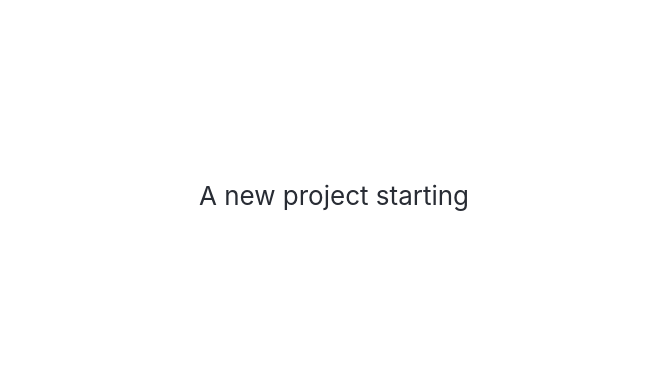
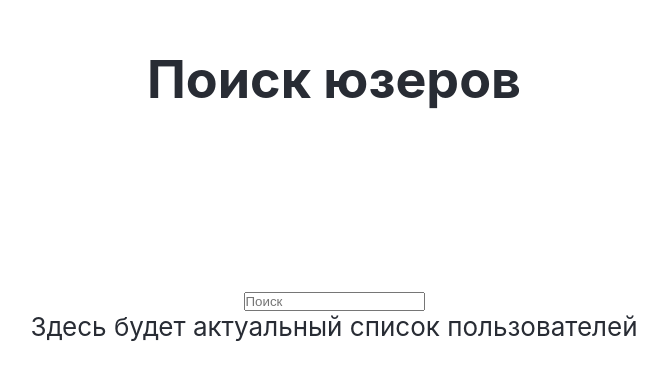
Before and after one commit to Vera869/git_project, a React (Create React App) app: page / in a window 1280 px wide. Shown: the part 205-584 px from the top of the page, without its empty margins (306-973 px from the left). Built offline with nearby package versions, Linux system fonts and the light colour scheme.

Commit message:
+eslint config, sceletapp

```diff
--- a/src/App.js
+++ b/src/App.js
@@ -4,9 +4,20 @@ function App() {
   return (
     <div className="App">
       <header className="App-header">
-        <p>
-          A new project starting
-        </p>
+        <h1>Поиск юзеров</h1>
+        <br></br>
+        <svg>
+         <symbol id="icon-search"  viewBox="0 0 17 18"  xmlns="http://www.w3.org/2000/svg">
+          <path d="M11.9276 12.7748L15.37 17.0644" stroke="white" strokeLinecap="round"/>
+          <circle cx="8.48533" cy="8.48526" r="5.5" transform="rotate(-38.7469 8.48533 8.48526)" stroke="white"/>
+         </symbol>
+         </svg>
+        <input
+         type="search"
+         placeholder="Поиск"
+         name="search"></input>
+
+        <p>Здесь будет актуальный список пользователей</p>
       </header>
     </div>
   );
```
Also changed, not shown: .eslintrc.json.
